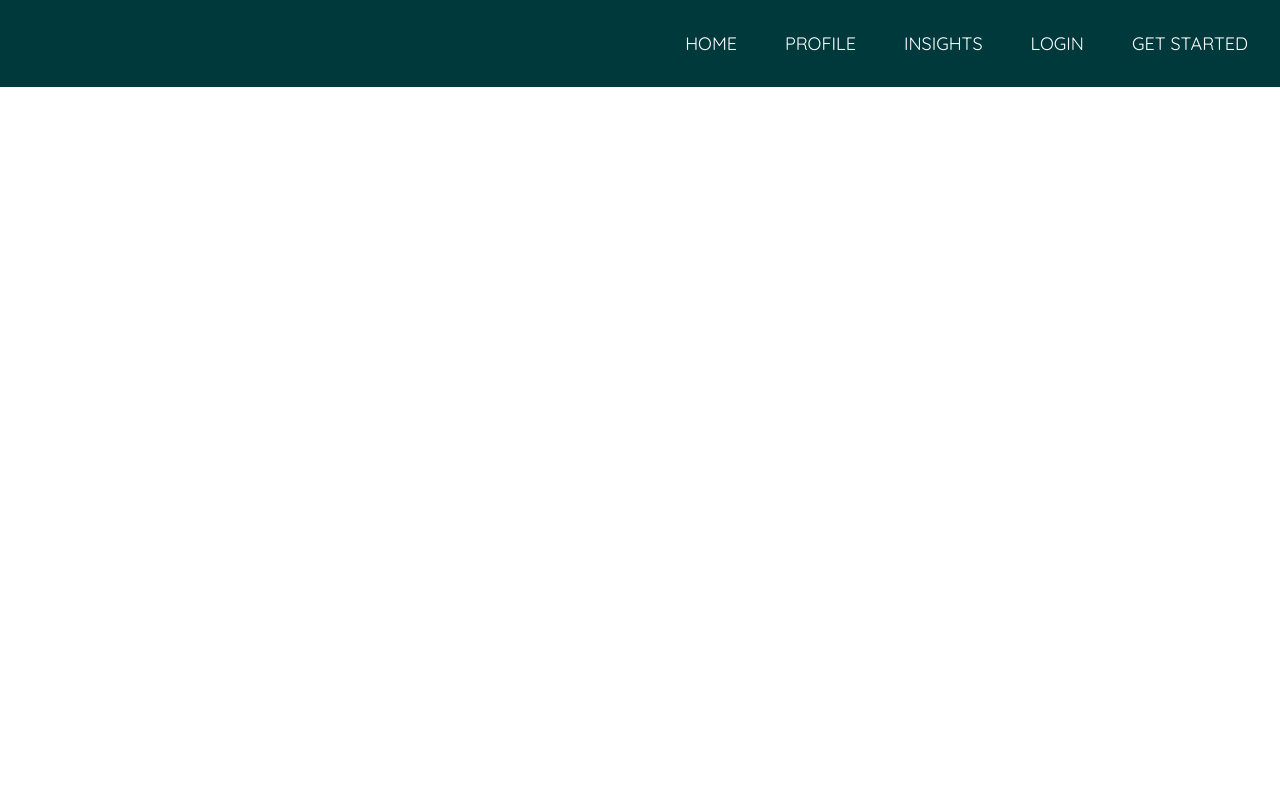
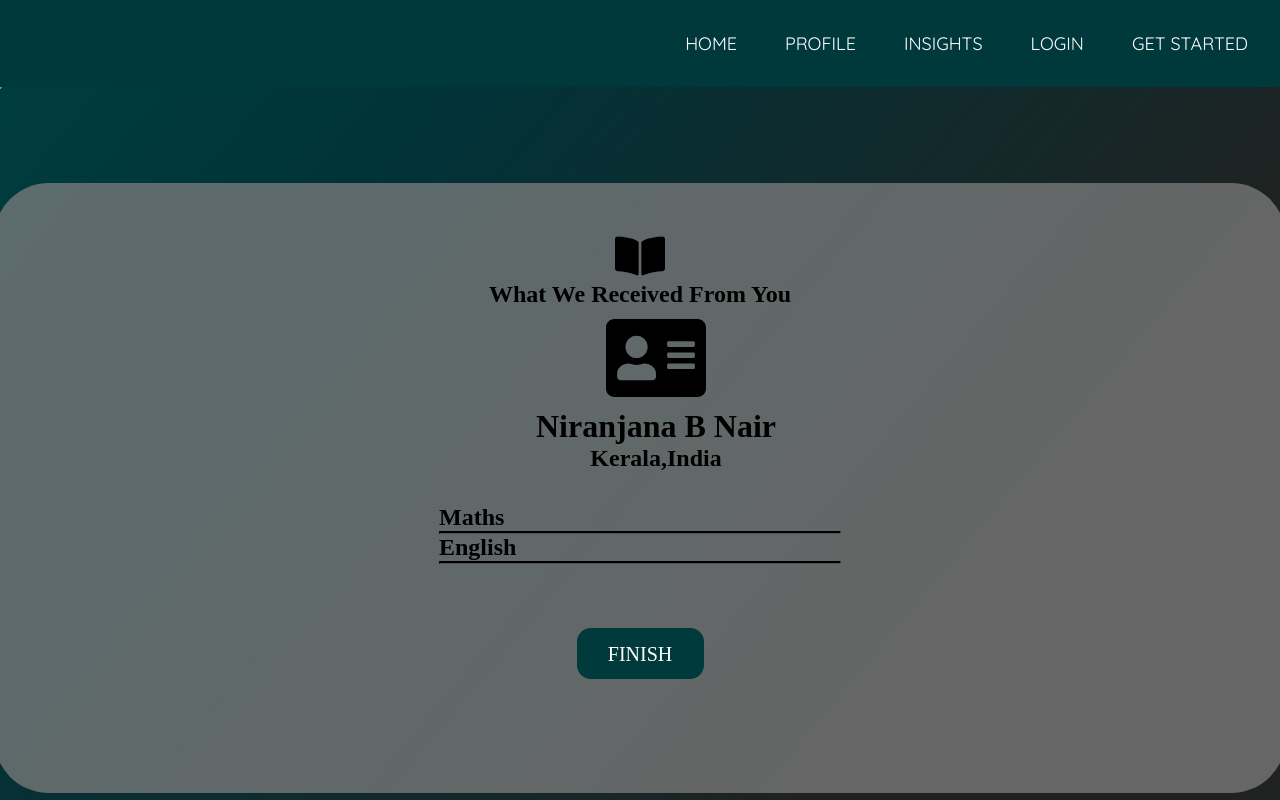
Before and after one commit to Niranjana123-art/CV-Frontend, a React (Create React App) app: page /AptitudeScore in a window 1280 px wide. Shown: the top 800 px of the page. Built offline with nearby package versions, Linux system fonts and the light colour scheme; a web font is replaced by a local one.

Commit message:
Aptitude Score Added

```diff
--- a/package.json
+++ b/package.json
@@ -8,6 +8,7 @@
     "@testing-library/user-event": "^13.5.0",
     "react": "^18.2.0",
     "react-dom": "^18.2.0",
+    "react-icons": "^4.8.0",
     "react-scripts": "^5.0.1",
     "react-scroll": "^1.8.9",
     "web-vitals": "^2.1.4"
--- a/src/App.js
+++ b/src/App.js
@@ -1,12 +1,16 @@
 import Navbar from "./components/Navbar/Navbar";
 import { BrowserRouter, Routes, Route } from "react-router-dom";
+
 import './App.css';
 import Landing from "./pages/Landing/Landing";
 import Login from "./pages/Login/Login";
-import PersonalitySuccess from "./pages/PersonalitySuccess/PersonalitySuccess";
+import DetailAddTwo from "./pages/DetailAddTwo/DetailAddTwo";
+import PersonalitySuccess from "./components/PersonalitySuccess/PersonalitySuccess";
 import SignUp from "./pages/SignUp/SignUp";
+import AptitudeScore from "./pages/AptitudeScore/AptitudeScore";
 import ResumeUploadSuccess from "./pages/ResumeUploadSuccess/ResumeUploadSuccess";
 import DetailAdd from "./pages/DetailAdd/DetailAdd";
+import Profile from "./pages/Profile/Profile";
 import GenderSelection from "./components/GenderSelection/GenderSelection";
 
 function App() {
@@ -19,9 +23,13 @@ function App() {
             <Route path="/login" element={<Login />} />
             <Route path="/signup" element={<SignUp />} />
             <Route path="/PersonalitySuccess" element={<PersonalitySuccess/>} />
+            <Route path="/AptitudeScore" element={<AptitudeScore/>} />
             <Route path="/resume-upload" element={<ResumeUploadSuccess />} />
             <Route path="/detail-add1" element={<DetailAdd />} />
+            <Route path="/detail-add2" element={<DetailAddTwo />} />
             <Route path="/rough" element={<GenderSelection />} />
+            <Route path="/Profile" element={<Profile />} />
+
       </Routes>
       </BrowserRouter>
       </div>
--- a/src/components/PersonalitySuccess/PersonalitySuccess.css
+++ b/src/components/PersonalitySuccess/PersonalitySuccess.css
@@ -31,7 +31,7 @@
     color: #000000;
 }
 .PersonalitySuccess_button{
-    width: 15rem;
+    width: 20rem;
     height: 3rem;
     background: #5B5B5B;
     font-family: 'Inter';
@@ -41,10 +41,6 @@
     text-align: center;
     color: #FFFFFF;
 }
-<<<<<<< HEAD:src/components/PersonalitySuccess/PersonalitySuccess.css
 .PersonalitySuccess_button:hover {
-=======
-.button button:hover {
->>>>>>> a548e8200de549065e1802dc7a980d2209370369:src/pages/PersonalitySuccess/PersonalitySuccess.css
     background-color: #706e6e;
   }
--- /dev/null
+++ b/src/pages/AptitudeScore/AptitudeScore.css
@@ -0,0 +1,52 @@
+.AptitudeScore_Container{
+    padding-top: 6rem;
+    display: flex;
+    flex-direction: column;
+    align-items: center;
+    background: linear-gradient(129.93deg, #55AEC0 0.09%, #003D3E 0.1%, #003339 21.43%, #1F2221 68.35%);
+    width: 100vw;
+    min-height: 100vh;
+}
+.AptitudeScore_Box{
+    padding-top: 3rem;
+    display: flex;
+    flex-direction: column;
+    align-items: center;
+    width: 80.75rem;
+    height: 35.125rem;
+    background: rgba(124, 124, 124, 0.75);
+    border-radius: 55px;
+}
+.AptitudeScore_Header{
+    display: flex;
+    flex-direction: column;
+    align-items: center;
+}
+.AptitudeScore_CandidateDetails{
+    padding-left: 2rem;
+    display: flex;
+    flex-direction: column;
+    align-items: center;
+}
+.AptitudeScore_CandidateScore{
+    padding-top: 2rem;
+}
+.AptitudeScore_Button{
+    padding-top: 2rem;
+}
+.AptitudeScore_Button button{
+    background:#003A3C;;
+    border-radius: 14px;
+    width: 127px;
+    height: 51px;
+    font-family: 'Poppins';
+    font-style: normal;
+    font-weight: 500;
+    font-size: 20px;
+    line-height: 30px;
+    color: #FFFFFF;
+}
+
+.AptitudeScore_Button button:hover{
+    background:#065658;
+}
--- /dev/null
+++ b/src/pages/AptitudeScore/AptitudeScore.js
@@ -0,0 +1,49 @@
+import React from 'react'
+import "./AptitudeScore.css"
+import {FaBookOpen} from "react-icons/fa";
+import {FaAddressCard} from "react-icons/fa";
+
+const AptitudeScore = () => {
+  return (
+    <div className='AptitudeScore_Container'>
+            <div className='AptitudeScore_Box'>
+                <div className='AptitudeScore_Header'>
+                   <FaBookOpen size={50}/>
+                   <h2>What We Received From You</h2>
+                </div>
+                <div className='AptitudeScore_CandidateDetails'>
+                    <FaAddressCard size={100}/>
+                    <h1>Niranjana B Nair</h1>
+                    <h2>Kerala,India</h2>
+                </div>
+                <div className='AptitudeScore_CandidateScore'>
+                <h2>Maths</h2>
+                     <hr
+                        style={{
+                        background: 'black',
+                        color: 'black',
+                        borderColor: 'black',
+                        height: '1px',
+                        width: '400px',
+                        }}
+                     />
+                     <h2>English</h2>
+                     <hr
+                        style={{
+                        background: 'black',
+                        color: 'black',
+                        borderColor: 'black',
+                        height: '1px',
+                        width: '400px',
+                        }}
+                     />
+                </div>
+                <div className='AptitudeScore_Button'>
+                     <button type="submit">FINISH</button>
+                </div>
+            </div>
+    </div>
+  )
+}
+
+export default AptitudeScore
--- a/src/pages/DetailAddTwo/DetailAddTwo.css
+++ b/src/pages/DetailAddTwo/DetailAddTwo.css
@@ -3,7 +3,7 @@
     display: flex;
     flex-direction: column;
     align-items: center;
-    background: #002F32;
+    background: linear-gradient(129.93deg, #55AEC0 0.09%, #003D3E 0.1%, #003339 21.43%, #1F2221 68.35%);
     width: 100vw;
     min-height: 100vh;
 }
@@ -78,7 +78,7 @@ form {
 .Button_UploadResume{
     box-sizing: border-box;
     border: 2px solid #E2F8FB;
-    width: 149px;
+    width: 200px;
     height: 39px;
     border-radius: 5px;
     background: rgba(124, 124, 124, 0.75);
--- a/src/pages/Profile/Profile.css
+++ b/src/pages/Profile/Profile.css
@@ -8,16 +8,19 @@
     display:flex;
     flex-direction: column;
 
+
 }
 .Profile_Background{
     display:flex;
     justify-content: center;
+    background-size: cover;
+
 
 }
 .Profile_Background img{
     width: 8rem;
     height: 5rem;
-    object-fit: cover;
+
 }
 .Profile_Details{
    padding-left: 10rem;
@@ -46,13 +49,16 @@
     line-height: 18px;
     color: #4AA9BC;
 }
+.Profile_All{
+    margin-left: 3rem;
+}
 .Profile_pic img{
     border-radius: 12rem;
-    height: 8rem;
-    width: 8rem;
+    height: 10rem;
+    width: 10rem;
     border:3px solid white;
     object-fit: cover;
-    bottom: 1rem; /* adjust the distance from the bottom */
+    bottom: 0rem; /* adjust the distance from the bottom */
     left: 50%;
     transform: translateX(-50%);
     position: absolute;
--- a/src/pages/Profile/Profile.js
+++ b/src/pages/Profile/Profile.js
@@ -6,14 +6,11 @@ import pic from "../../assets/Profile_Pic2.jpeg"
 const Profile = () => {
   return (
     <div className='Profile_Container'>
-        <div className='Profile_Navbar'></div>
-
        <div className='Profile_Content'>
-
             <div className='Profile_background'>
                 <img src={back} alt=''/>
             </div>
-
+            <div className='Profile_All'>
                 <div className='Profile_Details'>
                       <h1>Sona Rose Martin</h1>
                       <h2>Mumbai,Maharashtra</h2>
@@ -23,11 +20,8 @@ const Profile = () => {
                 <div className='Profile_pic'>
                     <img src={pic} alt=''/>
                 </div>
-
-
-
             </div>
-
+      </div>
     </div>
   )
 }
--- a/src/pages/SignUp/SignUp.css
+++ b/src/pages/SignUp/SignUp.css
@@ -15,7 +15,7 @@ border-radius: 55px;
     display: flex;
     flex-direction: column;
     align-items: center;
-    background: #002F32;
+    background: linear-gradient(129.93deg, #55AEC0 0.09%, #003D3E 0.1%, #003339 21.43%, #1F2221 68.35%);
     width: 100vw;
     min-height: 100vh;
   }
```
Also changed, not shown: 1 other file (tests, documents, lock files or other folders). Lines whose indentation alone changed are shown as unchanged.
